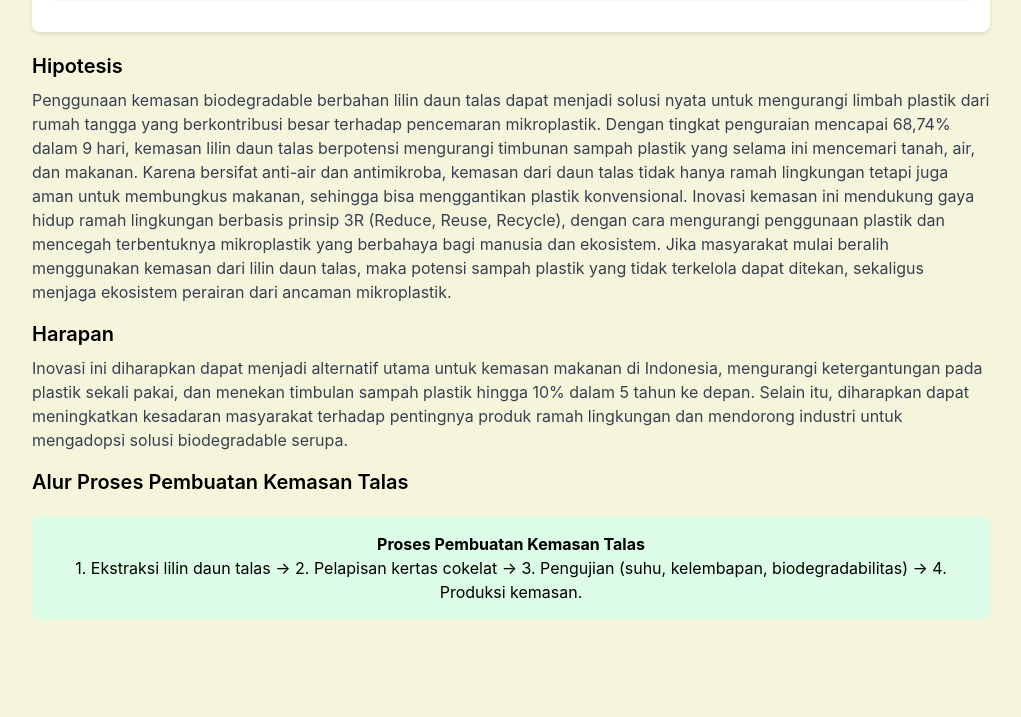
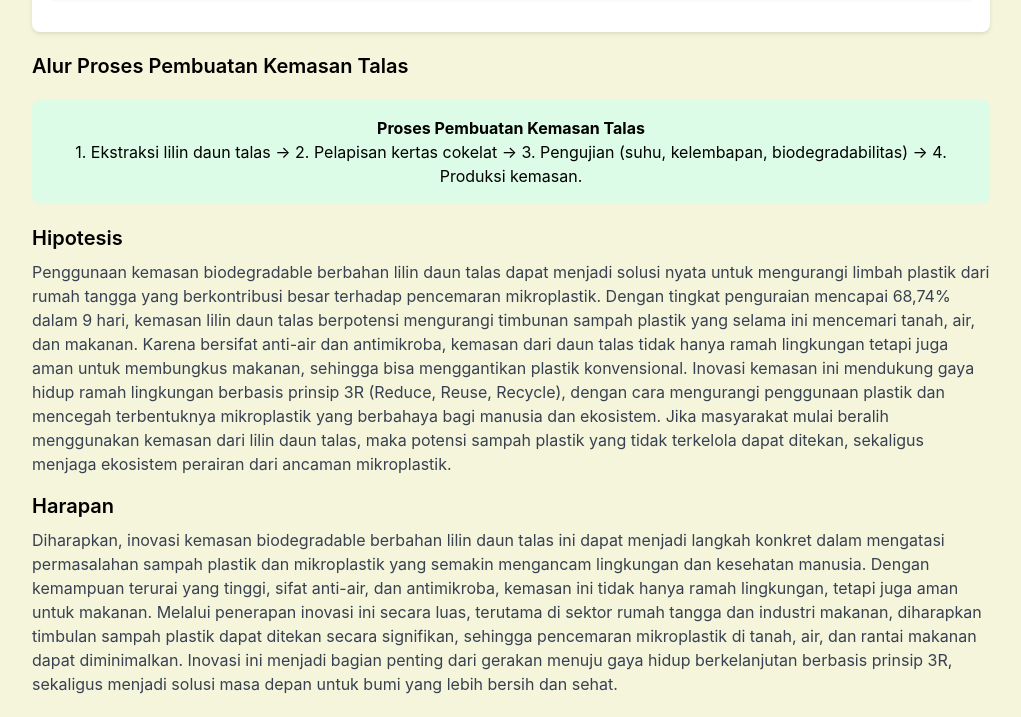
Before and after one commit to ZakyFauzi/InfografisDaunTalasxPlastik, a plain HTML site: page index.html in a window 1280 px wide. Shown: the part 6242-6959 px from the top of the page, without its empty margins (254-1275 px from the left). Drawn offline with nearby package versions, Linux system fonts and the light colour scheme.

Commit message:
Update index.html

```diff
--- a/index.html
+++ b/index.html
@@ -212,14 +212,6 @@
       <div id="dekomposisi-chart" class="chart-container"></div>
       <h3 class="text-xl font-semibold mb-2">Pengaruh Biodegradable terhadap Timbulan Sampah</h3>
       <div id="biodegradable-chart" class="chart-container"></div>
-      <h3 class="text-xl font-semibold mb-2">Hipotesis</h3>
-      <p class="text-gray-700 mb-4">
-        Penggunaan kemasan biodegradable berbahan lilin daun talas dapat menjadi solusi nyata untuk mengurangi limbah plastik dari rumah tangga yang berkontribusi besar terhadap pencemaran mikroplastik. Dengan tingkat penguraian mencapai 68,74% dalam 9 hari, kemasan lilin daun talas berpotensi mengurangi timbunan sampah plastik yang selama ini mencemari tanah, air, dan makanan. Karena bersifat anti-air dan antimikroba, kemasan dari daun talas tidak hanya ramah lingkungan tetapi juga aman untuk membungkus makanan, sehingga bisa menggantikan plastik konvensional. Inovasi kemasan ini mendukung gaya hidup ramah lingkungan berbasis prinsip 3R (Reduce, Reuse, Recycle), dengan cara mengurangi penggunaan plastik dan mencegah terbentuknya mikroplastik yang berbahaya bagi manusia dan ekosistem. Jika masyarakat mulai beralih menggunakan kemasan dari lilin daun talas, maka potensi sampah plastik yang tidak terkelola dapat ditekan, sekaligus menjaga ekosistem perairan dari ancaman mikroplastik.
-      </p>
-      <h3 class="text-xl font-semibold mb-2">Harapan</h3>
-      <p class="text-gray-700 mb-4">
-        Inovasi ini diharapkan dapat menjadi alternatif utama untuk kemasan makanan di Indonesia, mengurangi ketergantungan pada plastik sekali pakai, dan menekan timbulan sampah plastik hingga 10% dalam 5 tahun ke depan. Selain itu, diharapkan dapat meningkatkan kesadaran masyarakat terhadap pentingnya produk ramah lingkungan dan mendorong industri untuk mengadopsi solusi biodegradable serupa.
-      </p>
       <h3 class="text-xl font-semibold mb-2">Alur Proses Pembuatan Kemasan Talas</h3>
       <div class="infographic">
         <p class="text-center bg-green-100 p-4 rounded-lg">
@@ -227,6 +219,15 @@
           1. Ekstraksi lilin daun talas → 2. Pelapisan kertas cokelat → 3. Pengujian (suhu, kelembapan, biodegradabilitas) → 4. Produksi kemasan.
         </p>
       </div>
+      <h3 class="text-xl font-semibold mb-2">Hipotesis</h3>
+      <p class="text-gray-700 mb-4">
+        Penggunaan kemasan biodegradable berbahan lilin daun talas dapat menjadi solusi nyata untuk mengurangi limbah plastik dari rumah tangga yang berkontribusi besar terhadap pencemaran mikroplastik. Dengan tingkat penguraian mencapai 68,74% dalam 9 hari, kemasan lilin daun talas berpotensi mengurangi timbunan sampah plastik yang selama ini mencemari tanah, air, dan makanan. Karena bersifat anti-air dan antimikroba, kemasan dari daun talas tidak hanya ramah lingkungan tetapi juga aman untuk membungkus makanan, sehingga bisa menggantikan plastik konvensional. Inovasi kemasan ini mendukung gaya hidup ramah lingkungan berbasis prinsip 3R (Reduce, Reuse, Recycle), dengan cara mengurangi penggunaan plastik dan mencegah terbentuknya mikroplastik yang berbahaya bagi manusia dan ekosistem. Jika masyarakat mulai beralih menggunakan kemasan dari lilin daun talas, maka potensi sampah plastik yang tidak terkelola dapat ditekan, sekaligus menjaga ekosistem perairan dari ancaman mikroplastik.
+      </p>
+      <h3 class="text-xl font-semibold mb-2">Harapan</h3>
+      <p class="text-gray-700 mb-4">
+        Diharapkan, inovasi kemasan biodegradable berbahan lilin daun talas ini dapat menjadi langkah konkret dalam mengatasi permasalahan sampah plastik dan mikroplastik yang semakin mengancam lingkungan dan kesehatan manusia. Dengan kemampuan terurai yang tinggi, sifat anti-air, dan antimikroba, kemasan ini tidak hanya ramah lingkungan, tetapi juga aman untuk makanan. Melalui penerapan inovasi ini secara luas, terutama di sektor rumah tangga dan industri makanan, diharapkan timbulan sampah plastik dapat ditekan secara signifikan, sehingga pencemaran mikroplastik di tanah, air, dan rantai makanan dapat diminimalkan. Inovasi ini menjadi bagian penting dari gerakan menuju gaya hidup berkelanjutan berbasis prinsip 3R, sekaligus menjadi solusi masa depan untuk bumi yang lebih bersih dan sehat.
+      </p>
+
     </section>
 
     <section id="kesimpulan" class="section">
```
